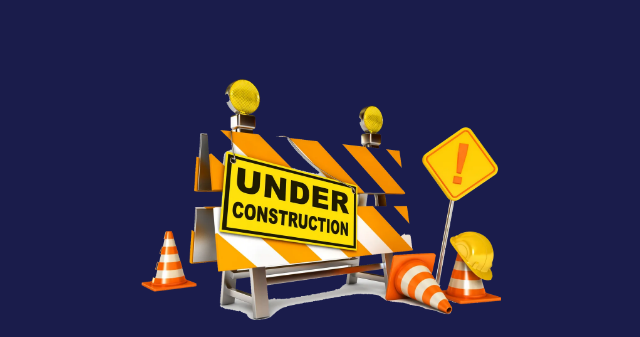
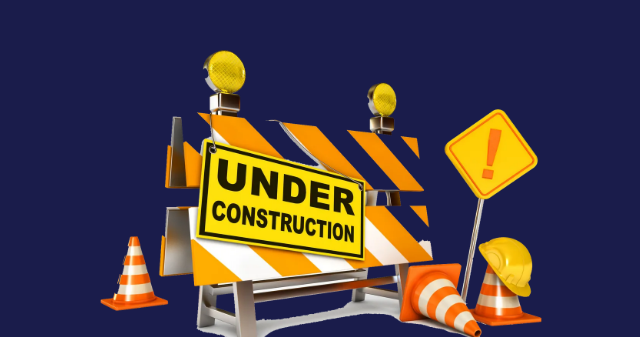
Before and after one commit to kurcaci-bulu/snowbelle-florist, a plain HTML site: page index.html in a window 1280 px wide. Shown: the part 177-514 px from the top of the page, without its empty margins (315-955 px from the left). Drawn offline with nearby package versions, Linux system fonts and the light colour scheme.

Commit message:
🐛 update .underC's size

```diff
--- a/index.html
+++ b/index.html
@@ -48,9 +48,7 @@
     .underC {
       text-indent: -9000%;
       background-image: url('/assets/ee.webp');
-      min-width: 50vw;
       height: 100%;
-      padding-top: 44%;
       background-position: center;
       background-size: contain;
       background-repeat: no-repeat;
@@ -60,6 +58,20 @@
       display: flex;
       justify-content: center;
       align-items: center;
+    }
+
+    @media screen and (min-width: 320px) and (max-width: 767px) {
+      .underC {
+        min-width: 70vw;
+        padding-top: 64%;
+      }
+    }
+
+    @media screen and (min-width: 768px) {
+      .underC {
+        width: 50vw;
+        padding-top: 54%;
+      }
     }
   </style>
 </head>
```
